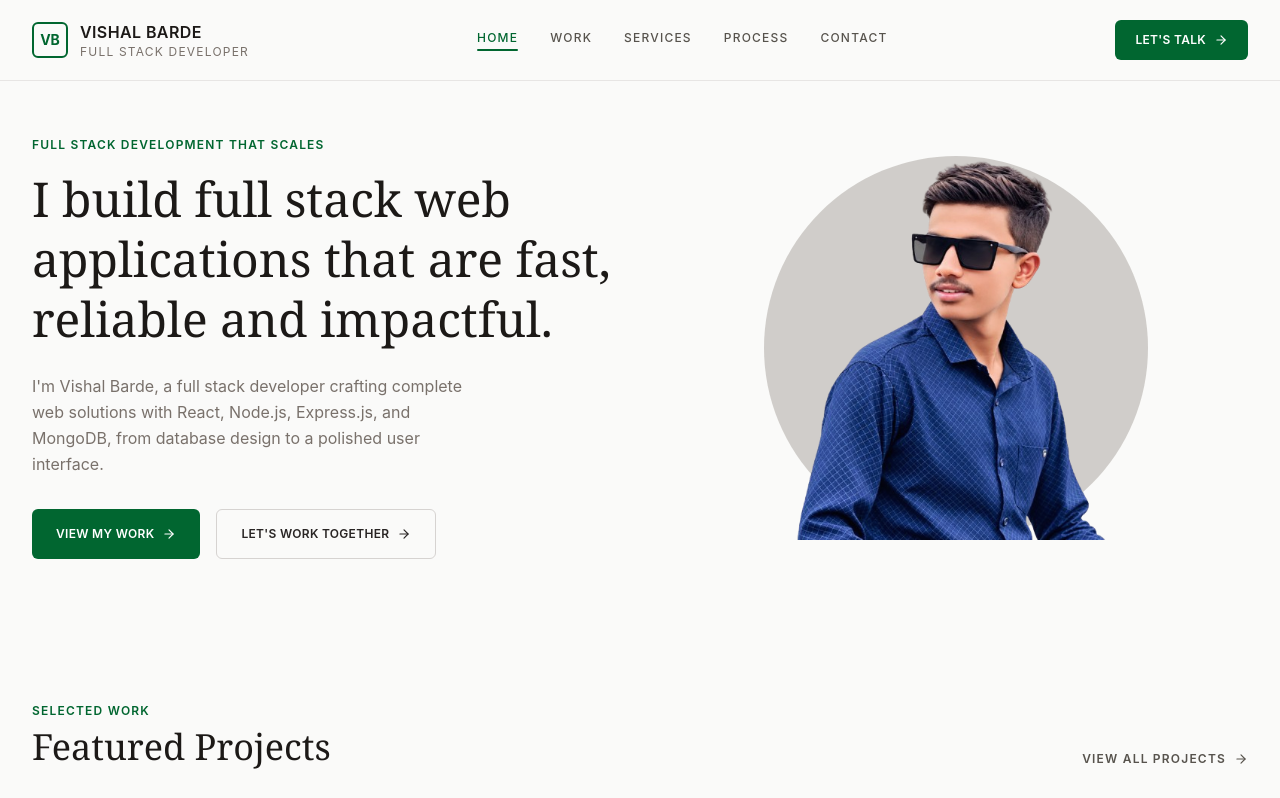
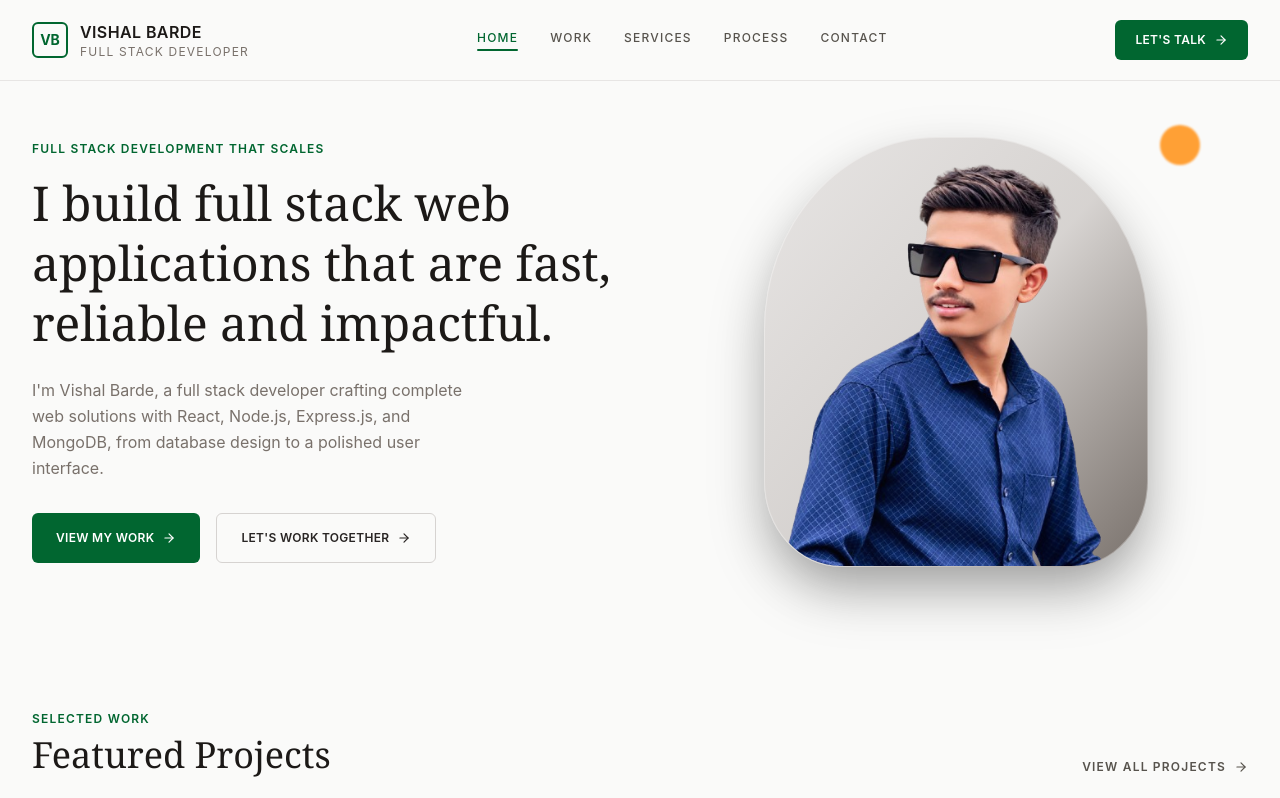
Before and after one commit to vishalbarde360/portfolio-01, a React (Vite) app in the folder frontend/: page / in a window 1280 px wide. Shown: the top 798 px of the page. Built offline with nearby package versions, Linux system fonts and the light colour scheme.

Commit message:
Profile Photo Design

```diff
--- a/frontend/src/App.jsx
+++ b/frontend/src/App.jsx
@@ -348,16 +348,59 @@ export default function App() {
               </a>
             </div>
           </div>
+          <div className="relative flex justify-center items-center">
 
-          <div className="relative flex justify-center">
-            <div className="absolute w-72 h-72 sm:w-96 sm:h-96 rounded-full bg-stone-400/70 photo-ring" />
-            <div className="relative w-64 h-80 sm:w-80 sm:h-96  bg-gradient-to-b flex items-center justify-center overflow-hidden  photo-float">
+            {/* Background Shape */}
+            <div
+              className="
+      absolute
+      w-72 h-80 sm:w-96 sm:h-[430px]
+      rounded-[45%_45%_20%_20%]
+      bg-gradient-to-br
+      from-stone-200
+      via-stone-300
+      to-stone-500
+      shadow-[0_25px_60px_rgba(0,0,0,0.18)]
+    "
+            />
+
+            {/* Small Decorative Circle */}
+            <div
+              className="
+      absolute
+      -top-3 right-8 sm:right-12
+      w-10 h-10
+      rounded-full
+      bg-orange-400/80
+      blur-[1px]
+    "
+            />
+
+            {/* Image */}
+            <div
+              className="
+      relative
+      w-72 h-80 sm:w-96 sm:h-[430px]
+      rounded-[45%_45%_20%_20%]
+      overflow-hidden
+      flex items-end justify-center
+      border border-white/30
+      shadow-2xl
+    "
+            >
               <img
                 src="/vishal-profile.png"
-                alt="VB"
-                className="w-full h-full object-cover"
+                alt="Vishal Barde"
+                className="
+        w-full
+        h-full
+        object-contain
+        object-bottom
+        scale-105
+      "
               />
             </div>
+
           </div>
         </div>
       </section>
```
